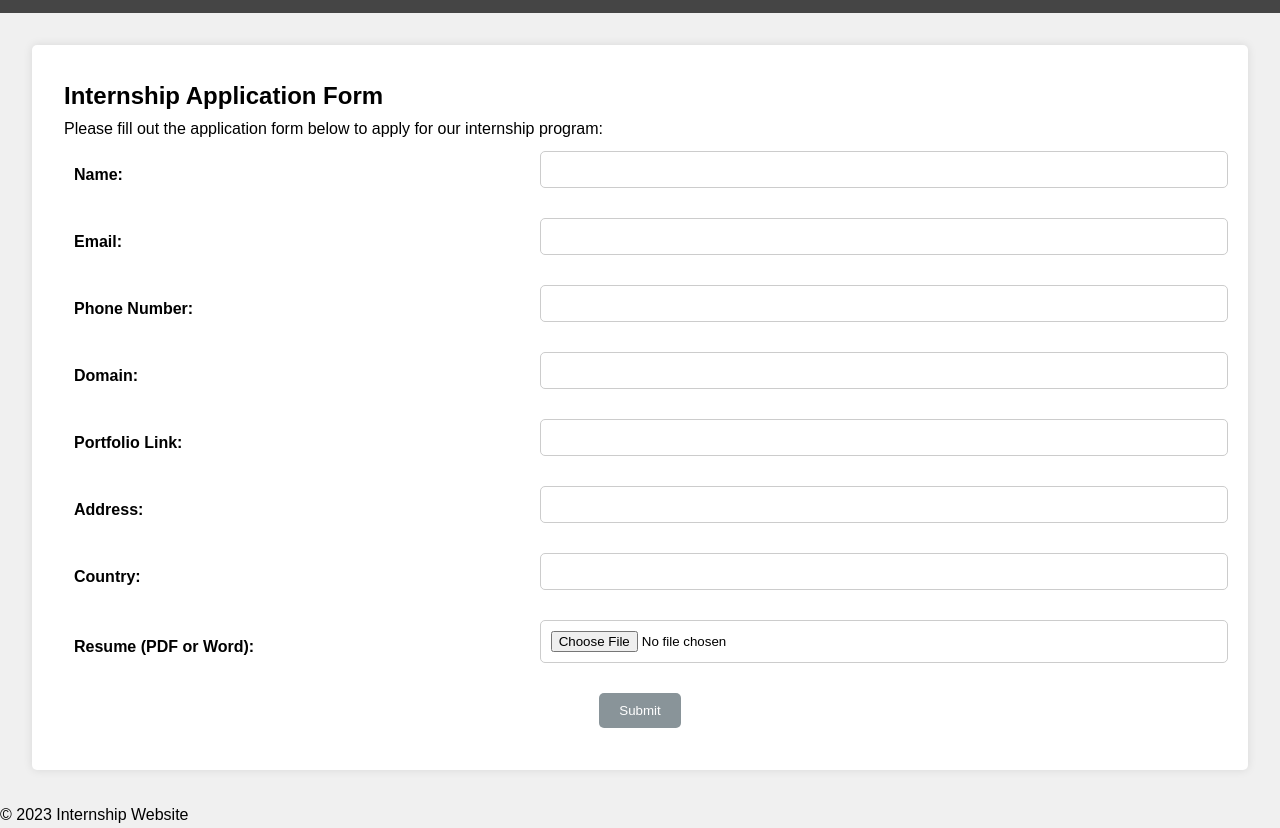
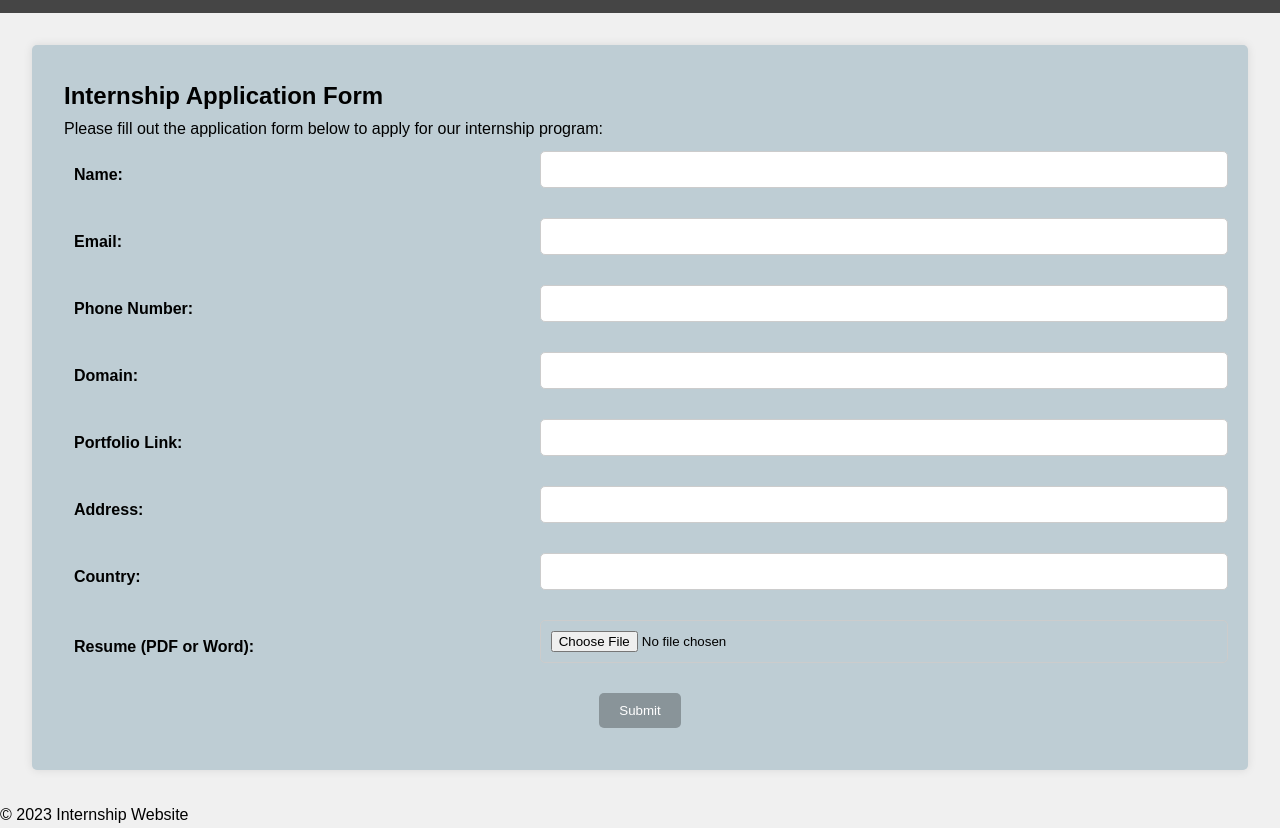
Before and after one commit to Naveen-6744/Internship-Webpage, a plain HTML site: page apply_internship.html in a window 1280 px wide. Shown: the part 70-898 px from the top of the page. Drawn offline with Linux system fonts and the light colour scheme.

Commit message:
Update styles1.css

```diff
--- a/styles1.css
+++ b/styles1.css
@@ -19,7 +19,7 @@ header {
 }
 
 section {
-    background-color: #fff;
+    background-color: #becdd4;
     padding: 2rem;
     margin: 2rem;
     border-radius: 5px;
```
